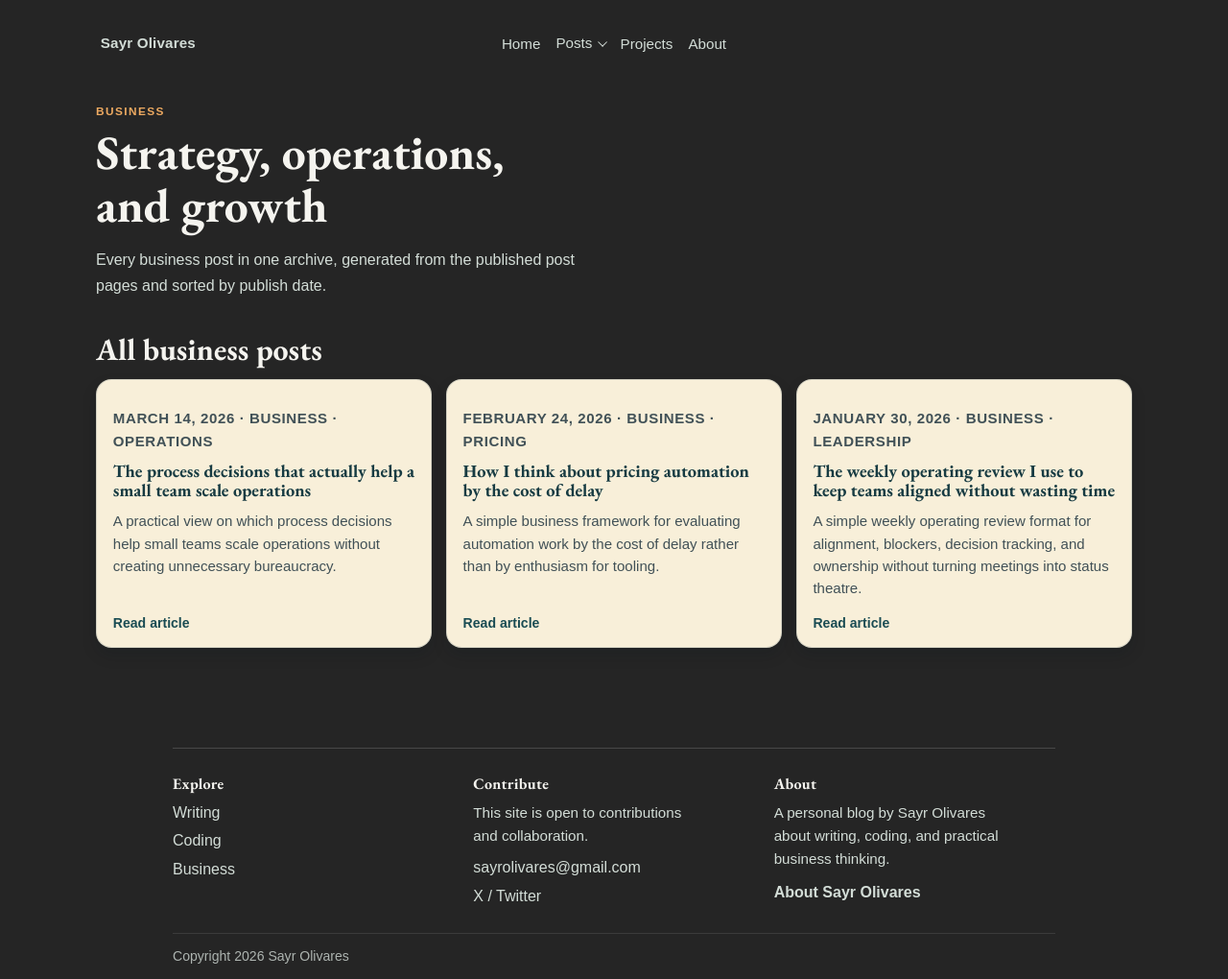
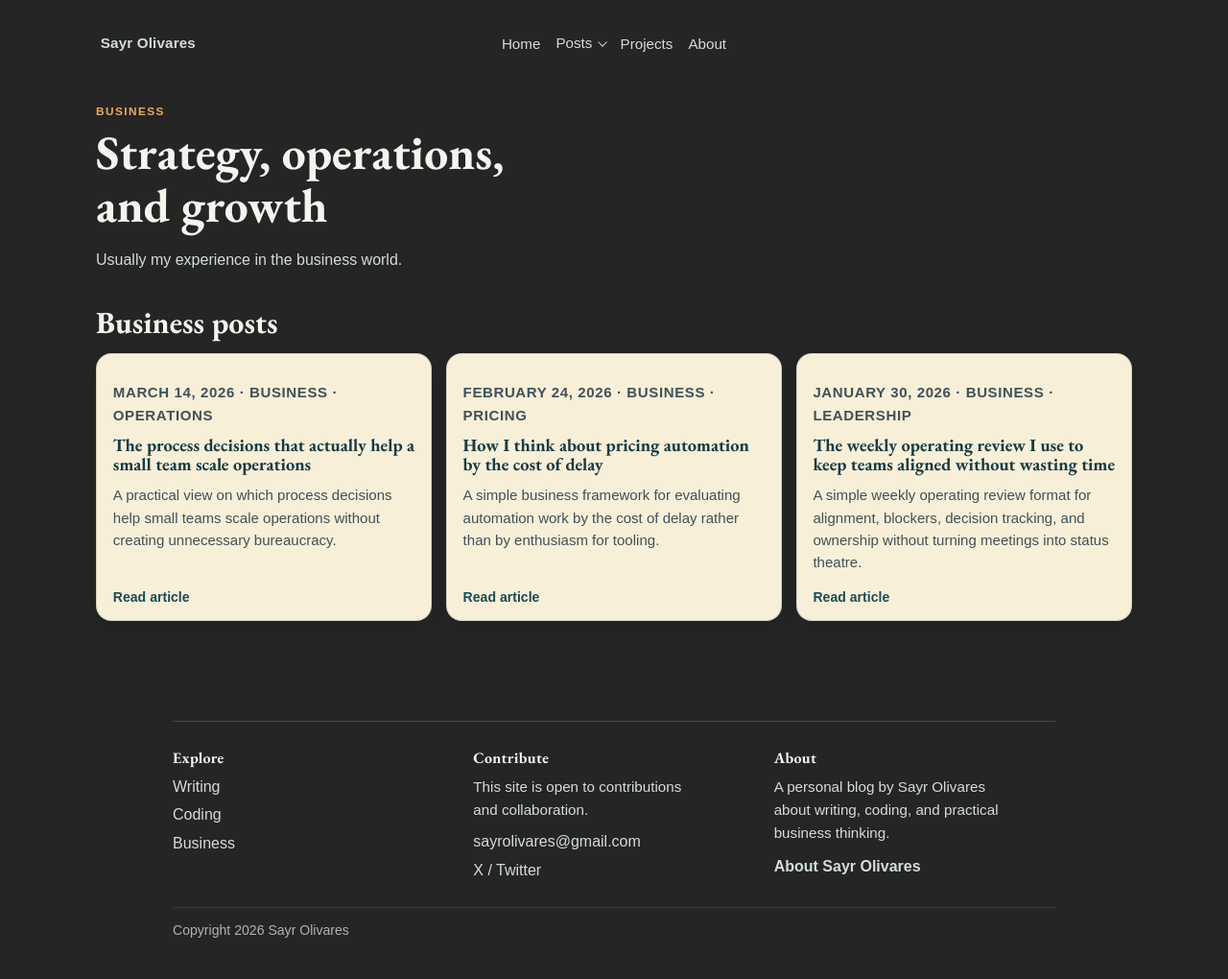
Before and after one commit to sayrolivares/sayrolivares.github.io, a Jekyll site: the page built from business.html, in a window 1280 px wide. Shown: the whole page at 96% size. Built offline with Jekyll 4.4.1, drawn with Linux system fonts in a browser that asks for light colours; some web fonts are replaced; after the commit the page ends 993 px from its top, so only the background shows below that.

Commit message:
Changed wording for business.html

```diff
--- a/business.html
+++ b/business.html
@@ -11,13 +11,13 @@ nav_label: Business navigation
     <div class="section-head">
         <p class="label">Business</p>
         <h1 class="page-title">Strategy, operations, and growth</h1>
-        <p class="hero-copy">Every business post in one archive, generated from the published post pages and sorted by publish date.</p>
+        <p class="hero-copy">Usually my experience in the business world.</p>
     </div>
 </section>
 
 <section class="content-section" aria-labelledby="business-archive-title">
     <div class="section-head">
-        <h2 id="business-archive-title">All business posts</h2>
+        <h2 id="business-archive-title">Business posts</h2>
     </div>
     <div class="card-grid" data-post-list="category">
         {% for post in business_posts %}
```
